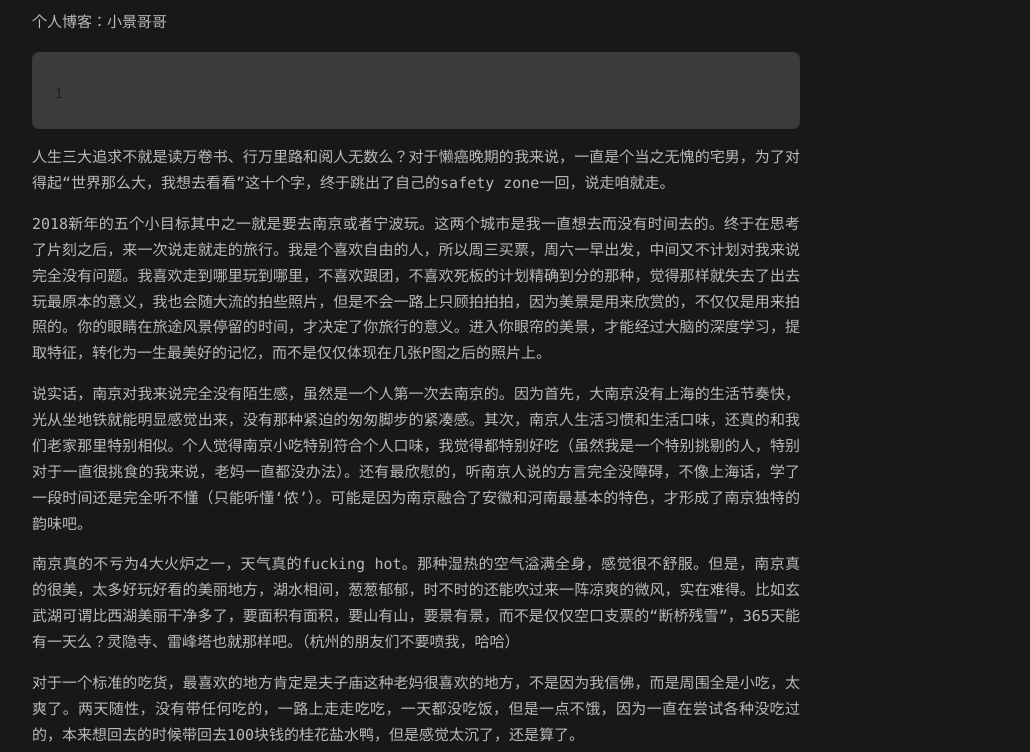
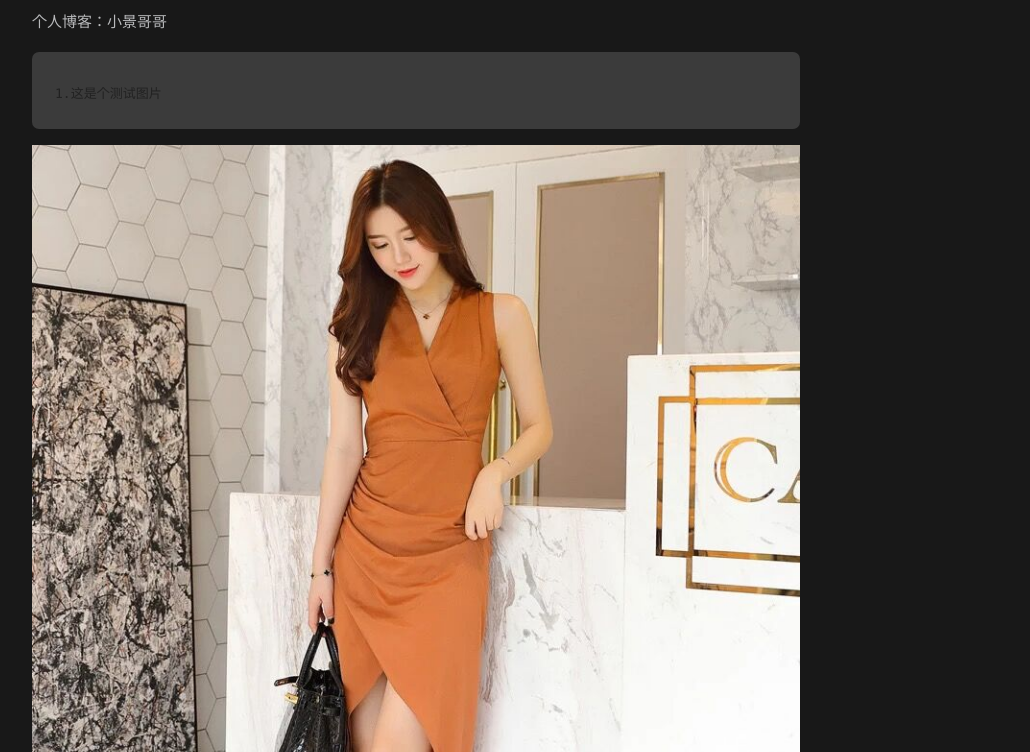
Before and after one commit to jinglisen/jinglisen.github.io, a plain HTML site: page 2019/01/16/一个人说走就走的旅行/index.html in a window 1280 px wide. Shown: the part 368-1120 px from the top of the page, without its empty margins (224-1254 px from the left). Drawn offline with Linux system fonts and the light colour scheme.

Commit message:
Site updated: 2019-01-16 20:09:59

```diff
--- a/2019/01/16/一个人说走就走的旅行/index.html
+++ b/2019/01/16/一个人说走就走的旅行/index.html
@@ -6,17 +6,19 @@
     <meta http-equiv="X-UA-Compatible" content="IE=edge">
     <meta name="HandheldFriendly" content="True">
     <meta name="viewport" content="width=device-width, initial-scale=1, maximum-scale=1">
-    <meta name="description" content="个人博客：小景哥哥11 人生三大追求不就是读万卷书、行万里路和阅人无数么？对于懒癌晚期的我来说，一直是个当之无愧的宅男，为了对得起“世界那么大，我想去看看”这十个字，终于跳出了自己的safety zone一回，说走咱就走。 2018新年的五个小目标其中之一就是要去南京或者宁波玩。这两个城市是我一直想去而没有时间去的。终于在思考了片刻之后，来一次说走就走的旅行。我是个喜欢自由的人，所以周三买票，周六">
+    <meta name="description" content="个人博客：小景哥哥11.这是个测试图片 人生三大追求不就是读万卷书、行万里路和阅人无数么？对于懒癌晚期的我来说，一直是个当之无愧的宅男，为了对得起“世界那么大，我想去看看”这十个字，终于跳出了自己的safety zone一回，说走咱就走。 2018新年的五个小目标其中之一就是要去南京或者宁波玩。这两个城市是我一直想去而没有时间去的。终于在思考了片刻之后，来一次说走就走的旅行。我是个喜欢自由的人，所">
 <meta property="og:type" content="article">
 <meta property="og:title" content="一个人说走就走的旅行">
 <meta property="og:url" content="http://jinglisen.top/2019/01/16/一个人说走就走的旅行/index.html">
 <meta property="og:site_name" content="小景哥哥">
-<meta property="og:description" content="个人博客：小景哥哥11 人生三大追求不就是读万卷书、行万里路和阅人无数么？对于懒癌晚期的我来说，一直是个当之无愧的宅男，为了对得起“世界那么大，我想去看看”这十个字，终于跳出了自己的safety zone一回，说走咱就走。 2018新年的五个小目标其中之一就是要去南京或者宁波玩。这两个城市是我一直想去而没有时间去的。终于在思考了片刻之后，来一次说走就走的旅行。我是个喜欢自由的人，所以周三买票，周六">
+<meta property="og:description" content="个人博客：小景哥哥11.这是个测试图片 人生三大追求不就是读万卷书、行万里路和阅人无数么？对于懒癌晚期的我来说，一直是个当之无愧的宅男，为了对得起“世界那么大，我想去看看”这十个字，终于跳出了自己的safety zone一回，说走咱就走。 2018新年的五个小目标其中之一就是要去南京或者宁波玩。这两个城市是我一直想去而没有时间去的。终于在思考了片刻之后，来一次说走就走的旅行。我是个喜欢自由的人，所">
 <meta property="og:locale" content="default">
-<meta property="og:updated_time" content="2019-01-16T11:23:03.643Z">
+<meta property="og:image" content="http://jinglisen.top/images/Beauty.jpg">
+<meta property="og:updated_time" content="2019-01-16T12:09:40.034Z">
 <meta name="twitter:card" content="summary">
 <meta name="twitter:title" content="一个人说走就走的旅行">
-<meta name="twitter:description" content="个人博客：小景哥哥11 人生三大追求不就是读万卷书、行万里路和阅人无数么？对于懒癌晚期的我来说，一直是个当之无愧的宅男，为了对得起“世界那么大，我想去看看”这十个字，终于跳出了自己的safety zone一回，说走咱就走。 2018新年的五个小目标其中之一就是要去南京或者宁波玩。这两个城市是我一直想去而没有时间去的。终于在思考了片刻之后，来一次说走就走的旅行。我是个喜欢自由的人，所以周三买票，周六">
+<meta name="twitter:description" content="个人博客：小景哥哥11.这是个测试图片 人生三大追求不就是读万卷书、行万里路和阅人无数么？对于懒癌晚期的我来说，一直是个当之无愧的宅男，为了对得起“世界那么大，我想去看看”这十个字，终于跳出了自己的safety zone一回，说走咱就走。 2018新年的五个小目标其中之一就是要去南京或者宁波玩。这两个城市是我一直想去而没有时间去的。终于在思考了片刻之后，来一次说走就走的旅行。我是个喜欢自由的人，所">
+<meta name="twitter:image" content="http://jinglisen.top/images/Beauty.jpg">
 
 
 
@@ -168,8 +170,8 @@
 
 
   <div class="content" itemprop="articleBody">
-    <p>个人博客：小景哥哥<br><figure class="highlight plain"><table><tr><td class="gutter"><pre><span class="line">1</span><br></pre></td><td class="code"><pre><span class="line">1</span><br></pre></td></tr></table></figure></p>
-<p>人生三大追求不就是读万卷书、行万里路和阅人无数么？对于懒癌晚期的我来说，一直是个当之无愧的宅男，为了对得起“世界那么大，我想去看看”这十个字，终于跳出了自己的safety zone一回，说走咱就走。</p>
+    <p>个人博客：小景哥哥<br><figure class="highlight plain"><table><tr><td class="gutter"><pre><span class="line">1</span><br></pre></td><td class="code"><pre><span class="line">1.这是个测试图片</span><br></pre></td></tr></table></figure></p>
+<p><img src="/images/Beauty.jpg" alt=""><br>人生三大追求不就是读万卷书、行万里路和阅人无数么？对于懒癌晚期的我来说，一直是个当之无愧的宅男，为了对得起“世界那么大，我想去看看”这十个字，终于跳出了自己的safety zone一回，说走咱就走。</p>
 <p>2018新年的五个小目标其中之一就是要去南京或者宁波玩。这两个城市是我一直想去而没有时间去的。终于在思考了片刻之后，来一次说走就走的旅行。我是个喜欢自由的人，所以周三买票，周六一早出发，中间又不计划对我来说完全没有问题。我喜欢走到哪里玩到哪里，不喜欢跟团，不喜欢死板的计划精确到分的那种，觉得那样就失去了出去玩最原本的意义，我也会随大流的拍些照片，但是不会一路上只顾拍拍拍，因为美景是用来欣赏的，不仅仅是用来拍照的。你的眼睛在旅途风景停留的时间，才决定了你旅行的意义。进入你眼帘的美景，才能经过大脑的深度学习，提取特征，转化为一生最美好的记忆，而不是仅仅体现在几张P图之后的照片上。</p>
 <p>说实话，南京对我来说完全没有陌生感，虽然是一个人第一次去南京的。因为首先，大南京没有上海的生活节奏快，光从坐地铁就能明显感觉出来，没有那种紧迫的匆匆脚步的紧凑感。其次，南京人生活习惯和生活口味，还真的和我们老家那里特别相似。个人觉得南京小吃特别符合个人口味，我觉得都特别好吃（虽然我是一个特别挑剔的人，特别对于一直很挑食的我来说，老妈一直都没办法）。还有最欣慰的，听南京人说的方言完全没障碍，不像上海话，学了一段时间还是完全听不懂（只能听懂‘侬’）。可能是因为南京融合了安徽和河南最基本的特色，才形成了南京独特的韵味吧。</p>
 <p>南京真的不亏为4大火炉之一，天气真的fucking hot。那种湿热的空气溢满全身，感觉很不舒服。但是，南京真的很美，太多好玩好看的美丽地方，湖水相间，葱葱郁郁，时不时的还能吹过来一阵凉爽的微风，实在难得。比如玄武湖可谓比西湖美丽干净多了，要面积有面积，要山有山，要景有景，而不是仅仅空口支票的“断桥残雪”，365天能有一天么？灵隐寺、雷峰塔也就那样吧。（杭州的朋友们不要喷我，哈哈）</p>
```
